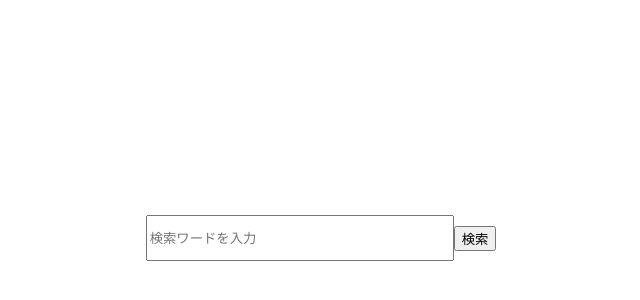
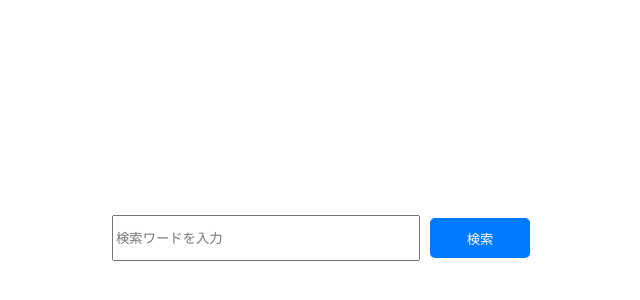
Before and after one commit to Eug1e7/SearchSystemVue, a Vue app: page / in a window 1280 px wide. Shown: the part 190-490 px from the top of the page, without its empty margins (319-959 px from the left). Built offline with nearby package versions, Linux system fonts and the light colour scheme; what vue-toastify would draw is missing.

Commit message:
コードの変更点を記述するためのテキストエリアを追加しました

```diff
--- a/src/components/ResponseComponent.vue
+++ b/src/components/ResponseComponent.vue
@@ -1,15 +1,12 @@
 <!-- ResponseComponent.vue -->
 <template>
     <div class="container">
-        <input :value="modelValue" placeholder="検索結果" class="response-input" readonly />
+        <textarea class="response-input" :value="modelValue" placeholder="検索結果" readonly></textarea>
     </div>
 </template>
 
 <script>
 export default {
-    data() {
-        return {};
-    },
     props: {
         modelValue: String,
     },
@@ -27,6 +24,6 @@ export default {
 .response-input {
     width: 500px;
     height: 700px;
-    white-space: pre-wrap; /* 元の空白と改行を保持する */
+    resize: none; /* ユーザーによるリサイズを無効化 */
 }
 </style>
--- a/src/components/SearchComponent.vue
+++ b/src/components/SearchComponent.vue
@@ -2,6 +2,8 @@
     <div class="container">
         <input v-model="searchWord" v-if="isSearched" placeholder="検索ワードを入力" class="search-input" />
         <button class="search-button" v-if="isSearched" @click="submitSearch">検索</button>
+        <!-- APIからのレスポンスを表示 -->
+        <div class="search-result">{{ searchResult }}</div>
     </div>
 </template>
 
@@ -29,12 +31,20 @@ export default {
                 // axiosを使用してAPIにPOSTリクエストを送信
                 const response = await axios.post("/api/search", { word: this.searchWord });
                 console.log(response.data);
-                this.searchResult = response.data; // 検索結果を保存
-                this.$emit("search-complete", this.searchResult); // 親コンポーネントに検索結果を送信
-                toast.success("検索が成功しました");
+                // 検索結果をそのままsearchResultに格納
+                this.searchResult = response.data;
+                // search-completeイベントを発火
+                this.$emit("search-complete", this.searchResult);
+                // toast.successを呼び出す際に位置を指定
+                toast.success("検索が成功しました", {
+                    position: "top",
+                });
             } catch (error) {
                 console.error(error);
-                toast.error("検索に失敗しました");
+                // toast.errorも同様に位置を指定
+                toast.error("検索に失敗しました", {
+                    position: "top",
+                });
             }
         },
     },
@@ -42,6 +52,7 @@ export default {
 </script>
 
 <style scoped>
+/* 既存のスタイル */
 .container {
     display: flex;
     justify-content: center;
@@ -55,6 +66,19 @@ export default {
 }
 
 .search-button {
-    /* ボタンのスタイルをここに追加します */
+    width: 100px;
+    height: 40px;
+    margin-left: 10px;
+    background-color: #007bff;
+    color: white;
+    border: none;
+    border-radius: 5px;
+    cursor: pointer;
+    transition: 0.3s;
+}
+
+/* 追加するスタイル */
+.search-result {
+    white-space: pre-wrap; /* 改行と空白を保持する */
 }
 </style>
```
